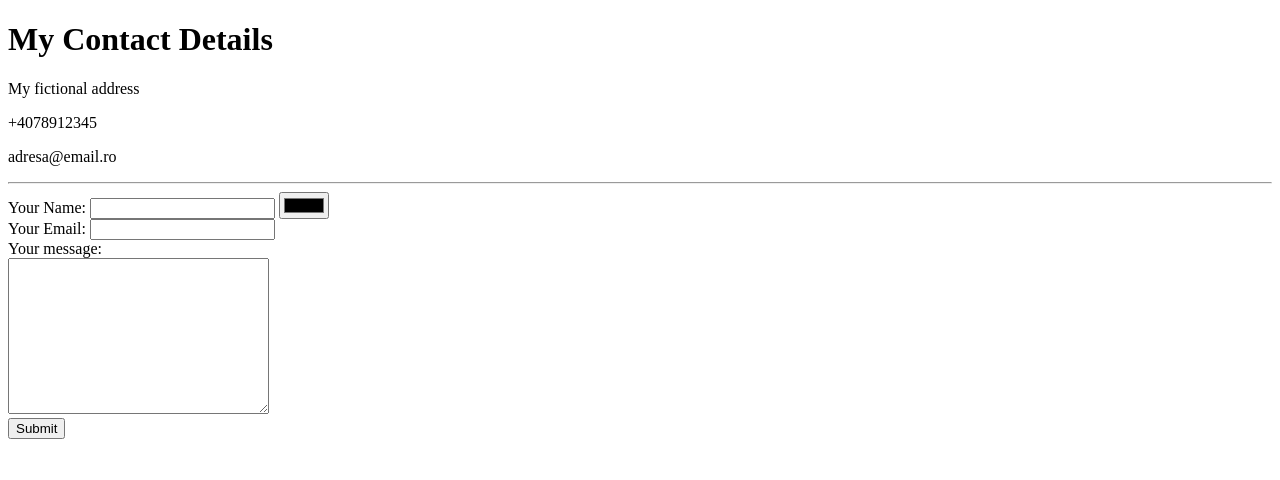
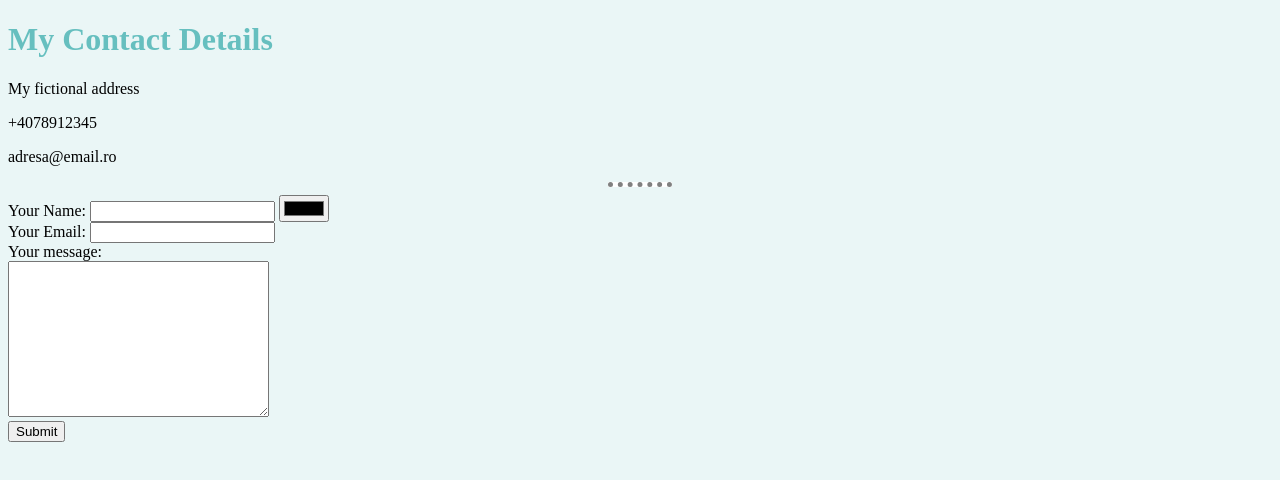
Before and after one commit to robertvranceanucoder/CV, a plain HTML site: page contact-me.html in a window 1280 px wide. Drawn offline with Linux system fonts and the light colour scheme.

Commit message:
Add files via upload

```diff
--- a/contact-me.html
+++ b/contact-me.html
@@ -5,6 +5,7 @@
     <meta http-equiv="X-UA-Compatible" content="IE=edge">
     <meta name="viewport" content="width=device-width, initial-scale=1.0">
     <title>Document</title>
+    <link rel="stylesheet" href="css/styles.css">
 </head>
 <body>
     <h1>My Contact Details</h1>
--- /dev/null
+++ b/css/styles.css
@@ -0,0 +1,17 @@
+body {
+    background-color: #EAF6F6;
+}
+
+h1, h3 {
+    color: #66BFBF;
+}
+
+hr {
+    border-style: none;
+    border-top-style: dotted;
+    background-color: #FFF;
+    border-color: gray;
+    border-width: 5px;
+    height: 0;
+    width: 5%;
+}
```
Also changed, not shown: hobbies.html (+1 -0 lines), index.html (+1 -0 lines).
